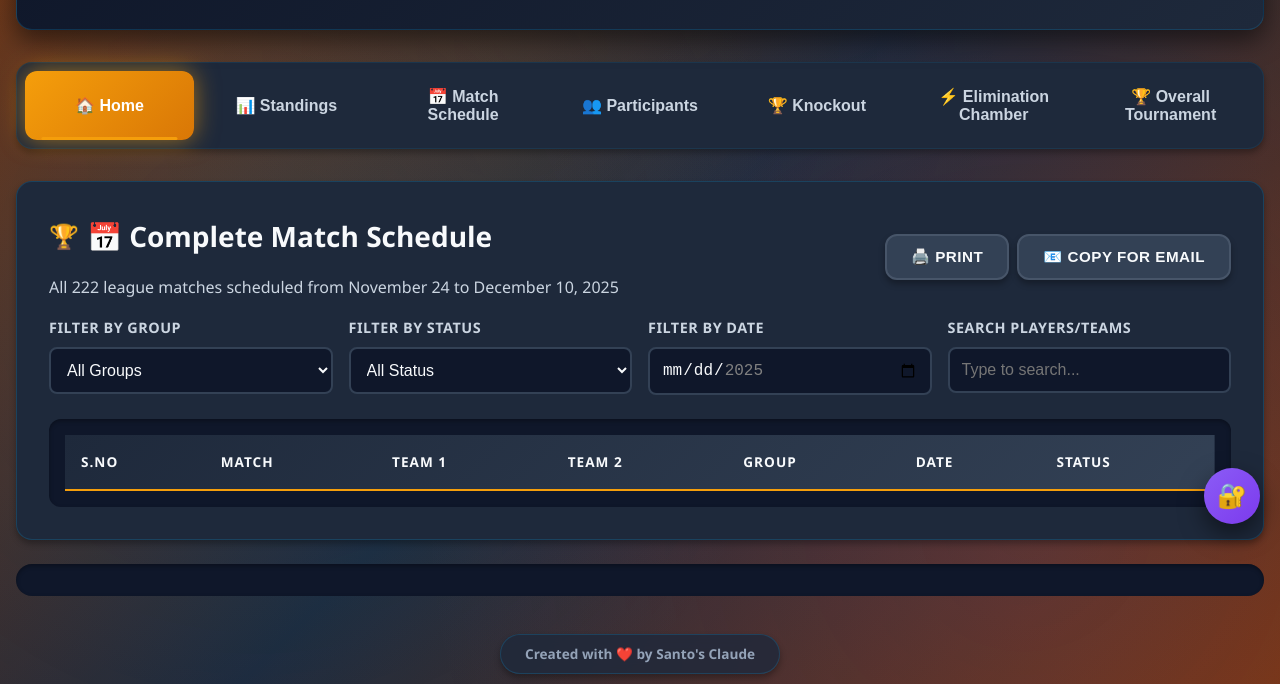
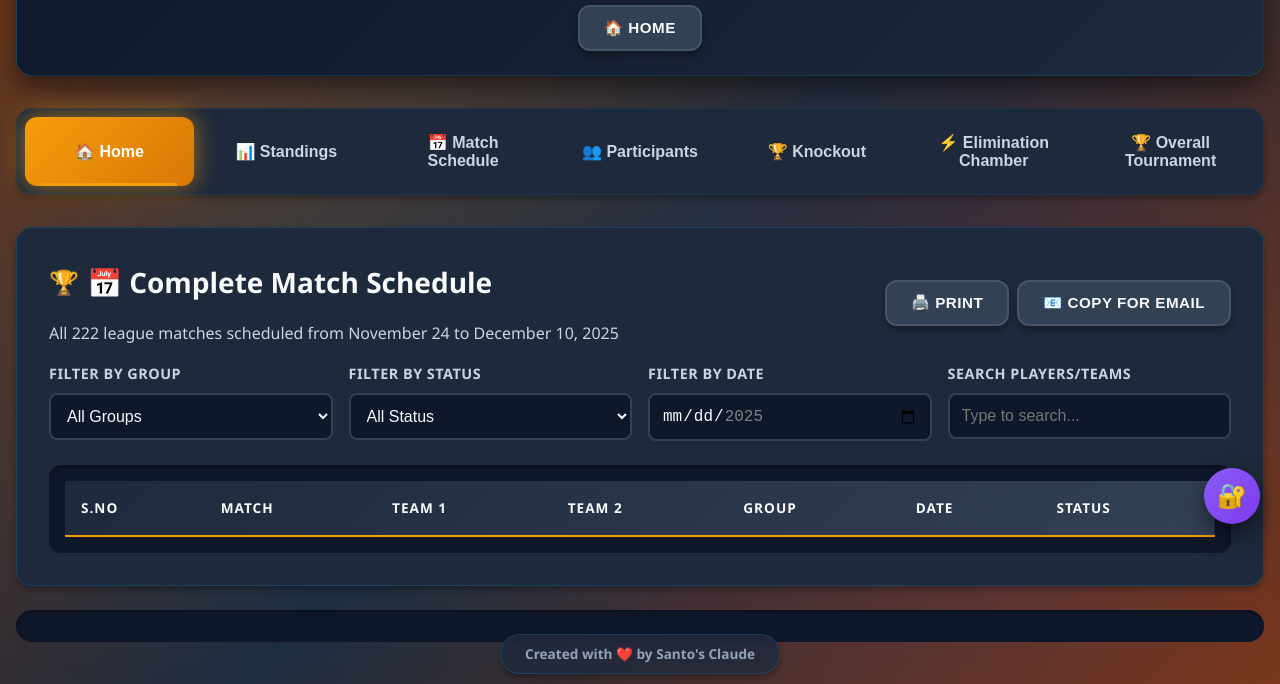
Before and after one commit to santywant2win-prog/Felizzo-Tournament, a plain HTML site: page Badminton/index.html in a window 1280 px wide. Shown: the part 116-800 px from the top of the page. Drawn offline with Linux system fonts and the light colour scheme; no server answers.

Commit message:
new home buttons

```diff
--- a/Badminton/index.html
+++ b/Badminton/index.html
@@ -23,6 +23,8 @@
         <header>
             <h1>🏆 FELIZZO '25 Badminton Tournament</h1>
             <div class="header-buttons">
+                <button id="homeBtn" class="btn btn-secondary" onclick="window.location.href='/'">🏠 Home</button>
+
                 <button id="backupBtn" class="btn btn-success" style="display:none;">📥 Backup</button>
                 <button id="restoreBtn" class="btn btn-warning" style="display:none;">📤 Restore</button>
                 <input type="file" id="restoreFile" accept=".json" style="display:none;">
```
Also changed, not shown: Tabletennis/index.html (+2 -0 lines), chess/index.html (+2 -0 lines), foosball/index.html (+2 -0 lines), snooker/index.html (+2 -0 lines).
